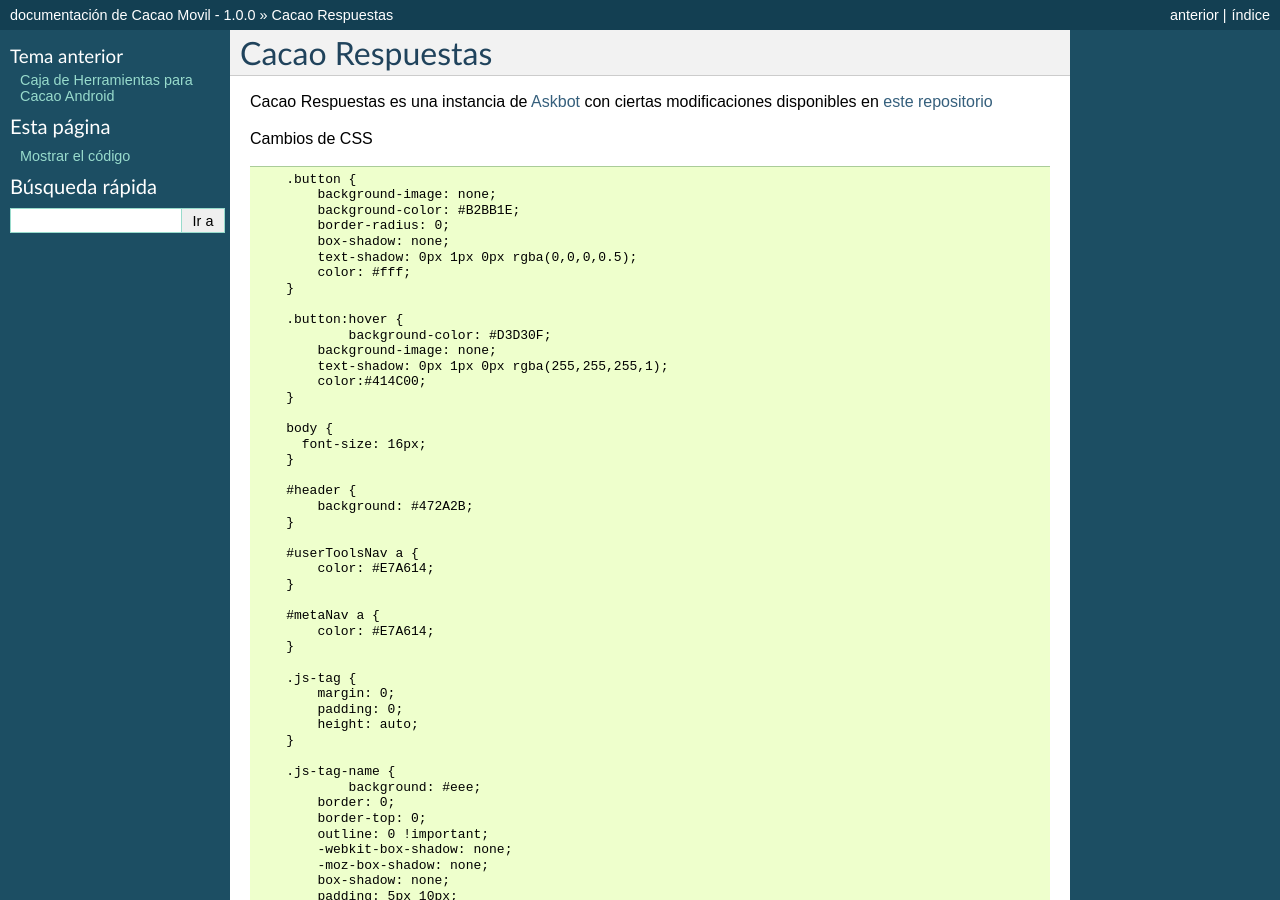
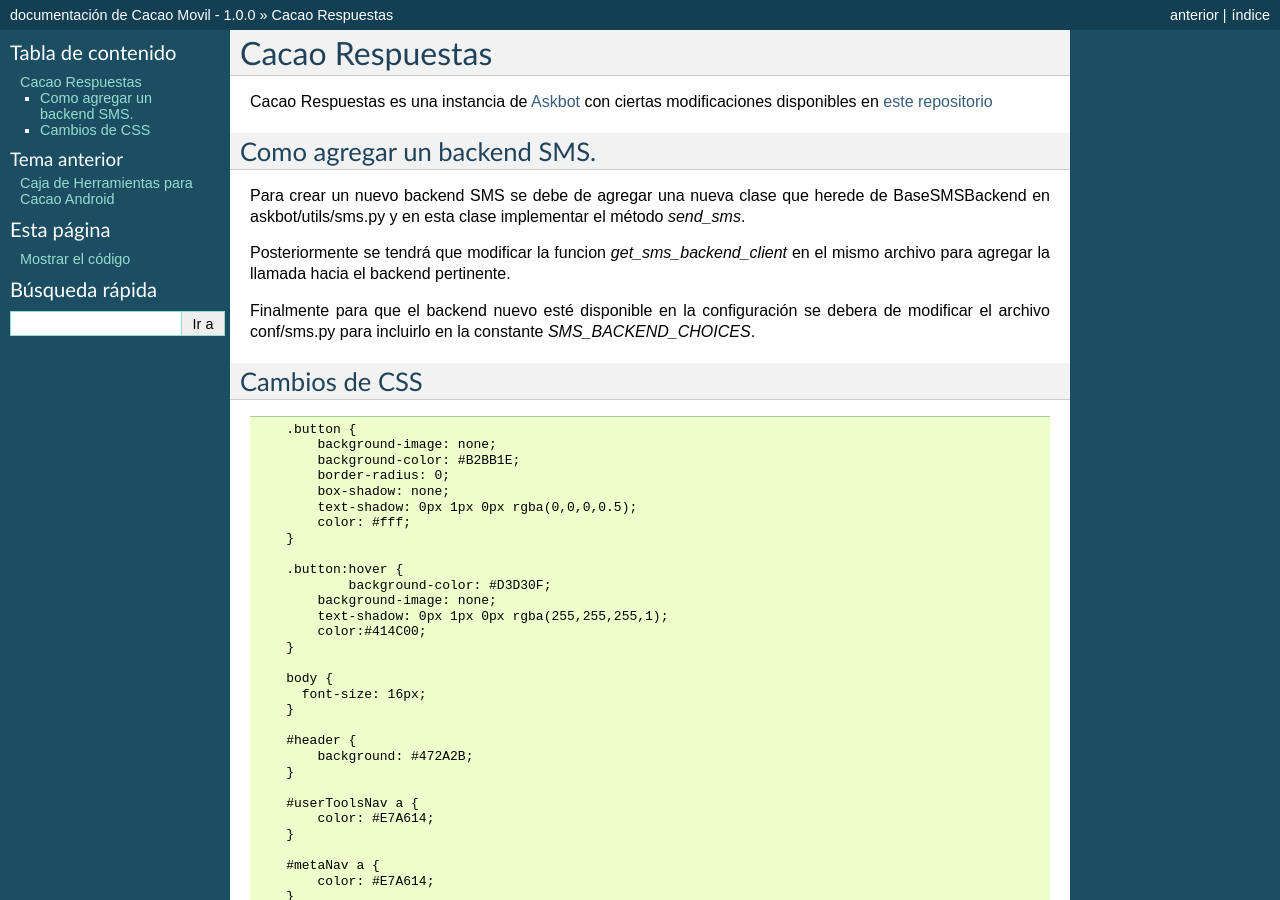
Before and after one commit to CacaoMovil/cacao-doc, a Sphinx documentation site: the page built from docs/askbot.md, in a window 1280 px wide and 900 px high. Built offline with Sphinx 7.4.7, drawn with Linux system fonts in a browser that asks for light colours.

Commit message:
documentacion para agregar backend de SMS

````diff
--- a/docs/askbot.md
+++ b/docs/askbot.md
@@ -3,7 +3,15 @@ Cacao Respuestas
 
 Cacao Respuestas es una instancia de [Askbot](http://askbot.org/) con ciertas modificaciones disponibles en [este repositorio](https://github.com/CacaoMovil/askbot-devel)
 
-Cambios de CSS
+## Como agregar un backend SMS.
+
+Para crear un nuevo backend SMS se debe de agregar una nueva clase que herede de BaseSMSBackend en askbot/utils/sms.py y en esta clase implementar el método *send_sms*.
+
+Posteriormente se tendrá que modificar la funcion *get_sms_backend_client* en el mismo archivo para agregar la llamada hacia el backend pertinente.
+
+Finalmente para que el backend nuevo esté disponible en la configuración se debera de modificar el archivo conf/sms.py para incluirlo en la constante *SMS_BACKEND_CHOICES*.
+
+## Cambios de CSS
 
 ```
     .button {
````
